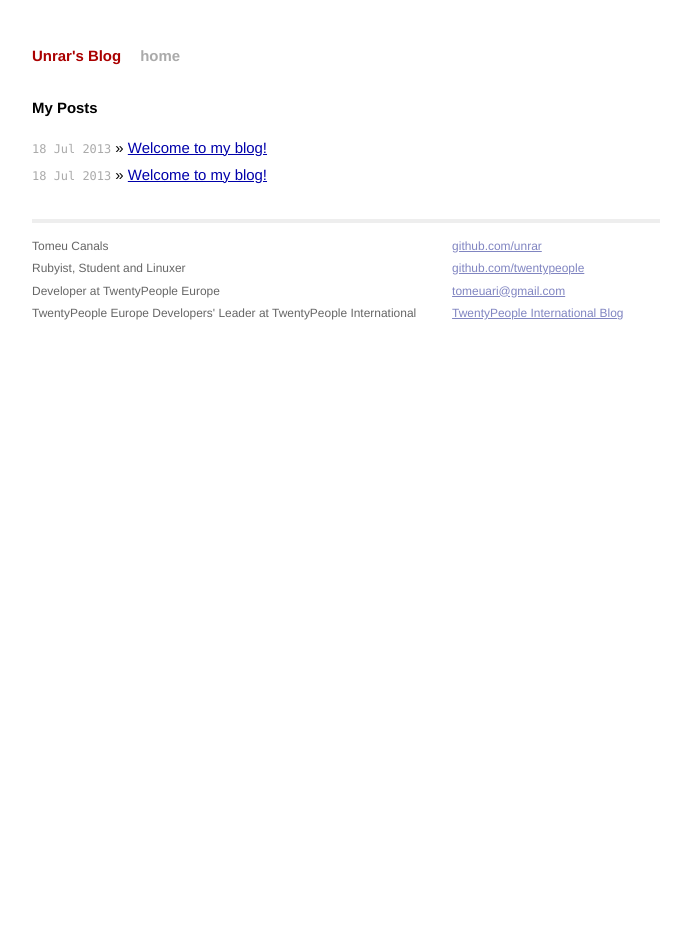
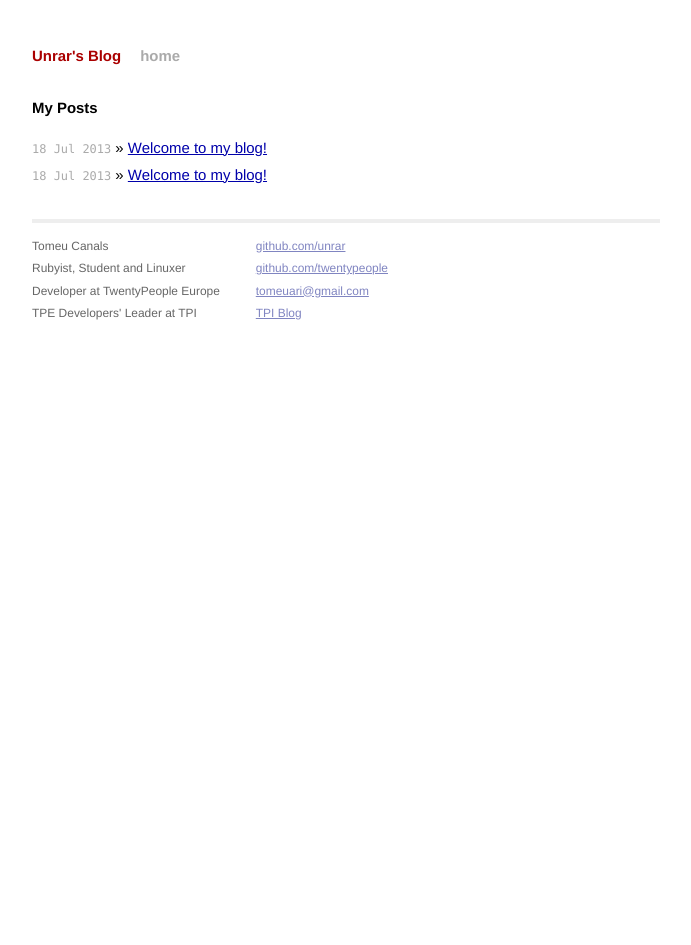
Before and after one commit to unrar/unrar.github.com, a Jekyll site: the page built from index.html, in a window 1280 px wide. Shown: the whole page, without its empty margins (294-985 px from the left). Built offline with Jekyll 4.4.1, drawn with Linux system fonts in a browser that asks for light colours; Markdown is read by kramdown in place of the engine named in the settings.

Commit message:
Upgrading layout

```diff
--- a/_layouts/default.html
+++ b/_layouts/default.html
@@ -30,7 +30,7 @@
                   Tomeu Canals<br />
                   Rubyist, Student and Linuxer<br />
                   Developer at TwentyPeople Europe<br />
-                  TwentyPeople Europe Developers' Leader at TwentyPeople International
+                  TPE Developers' Leader at TPI
                 </p>
               </div>
               <div class="contact">
@@ -38,7 +38,7 @@
                   <a href="http://github.com/unrar/">github.com/unrar</a><br />
                   <a href="http://github.com/twentypeople/">github.com/twentypeople</a><br />
                   <a href="mailto:tomeuari@gmail.com">tomeuari@gmail.com</a><br />
-                  <a href="http://twentypeopleinternational.blogspot.com">TwentyPeople International Blog</a><br />
+                  <a href="http://twentypeopleinternational.blogspot.com">TPI Blog</a><br />
                 </p>
               </div>
             </div>
```
